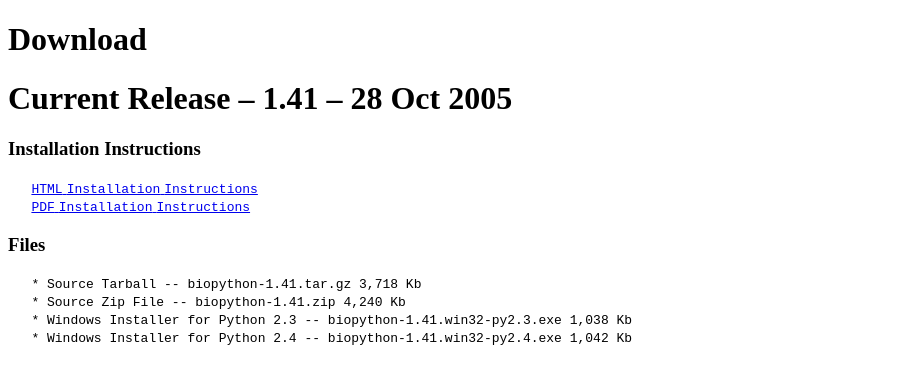
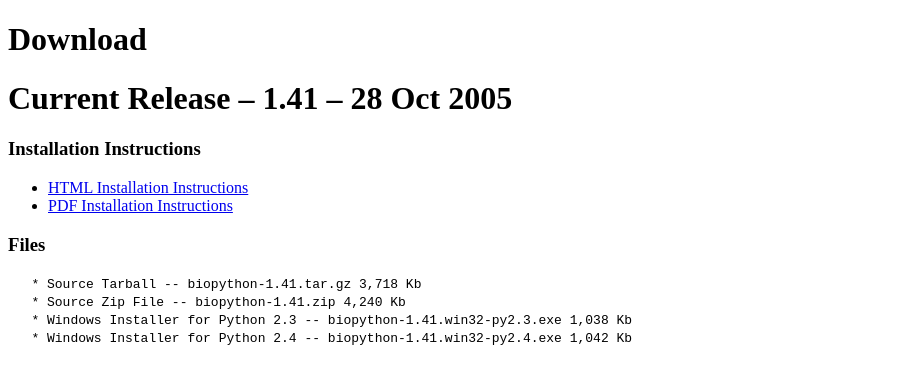
Before and after one commit to biopython/biopython.github.io, a Jekyll site: the page built from wiki/Download.md, in a window 1280 px wide. Shown: the top 367 px of the page, without its empty margins (0-905 px from the left). Built offline with Jekyll 4.4.1, drawn with Linux system fonts in a browser that asks for light colours.

```diff
--- a/wiki/Download.md
+++ b/wiki/Download.md
@@ -9,9 +9,8 @@ Current Release -- 1.41 -- 28 Oct 2005
 
 ### Installation Instructions
 
-`   `[`HTML` `Installation`
-`Instructions`](Installation.html "wikilink")
-`   `[`PDF` `Installation` `Instructions`](Installation.pdf "wikilink")
+-   [HTML Installation Instructions](Installation.html "wikilink")
+-   [PDF Installation Instructions](Installation.pdf "wikilink")
 
 ### Files
 
```
Also changed, not shown: 1 other file.
